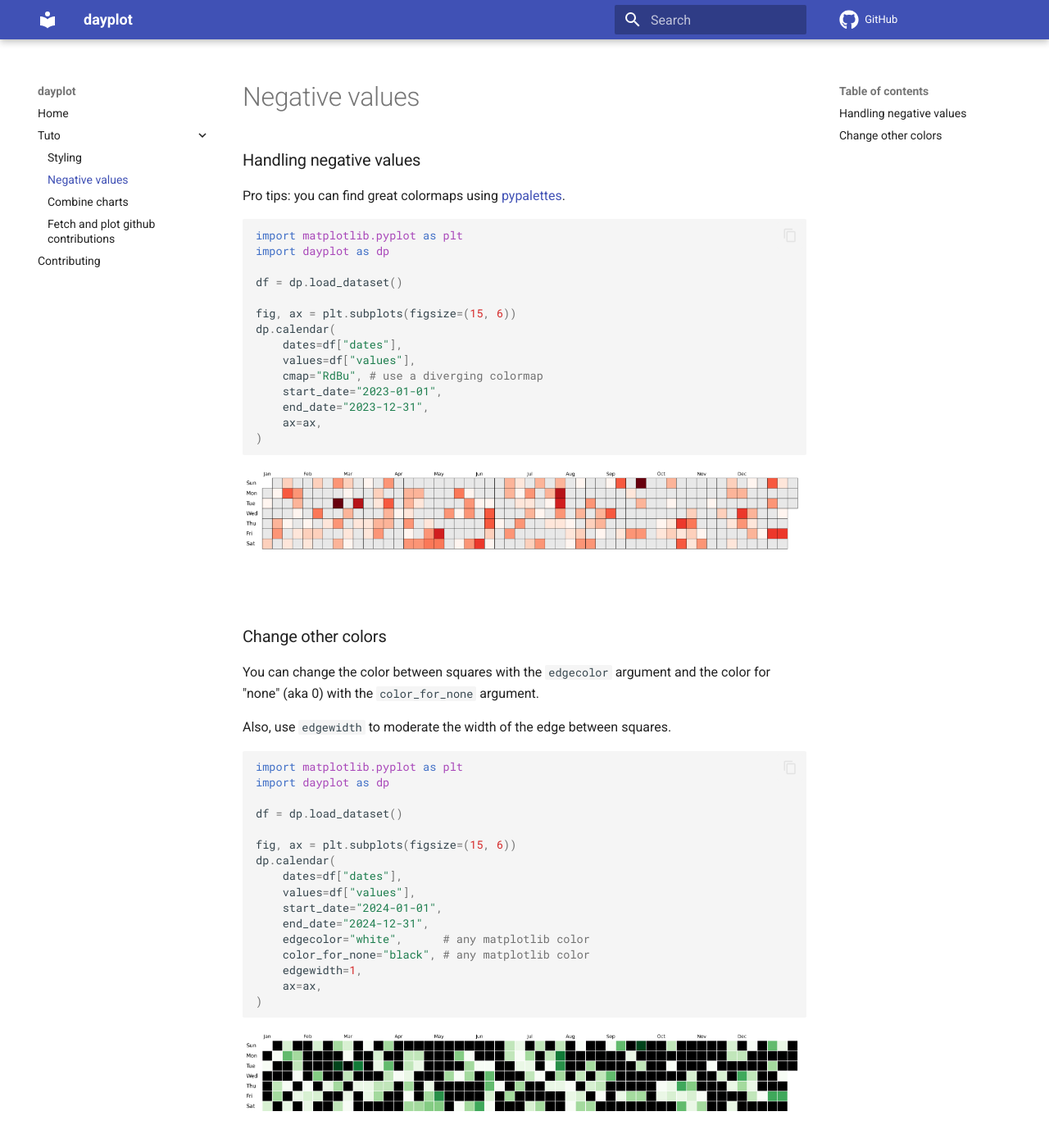
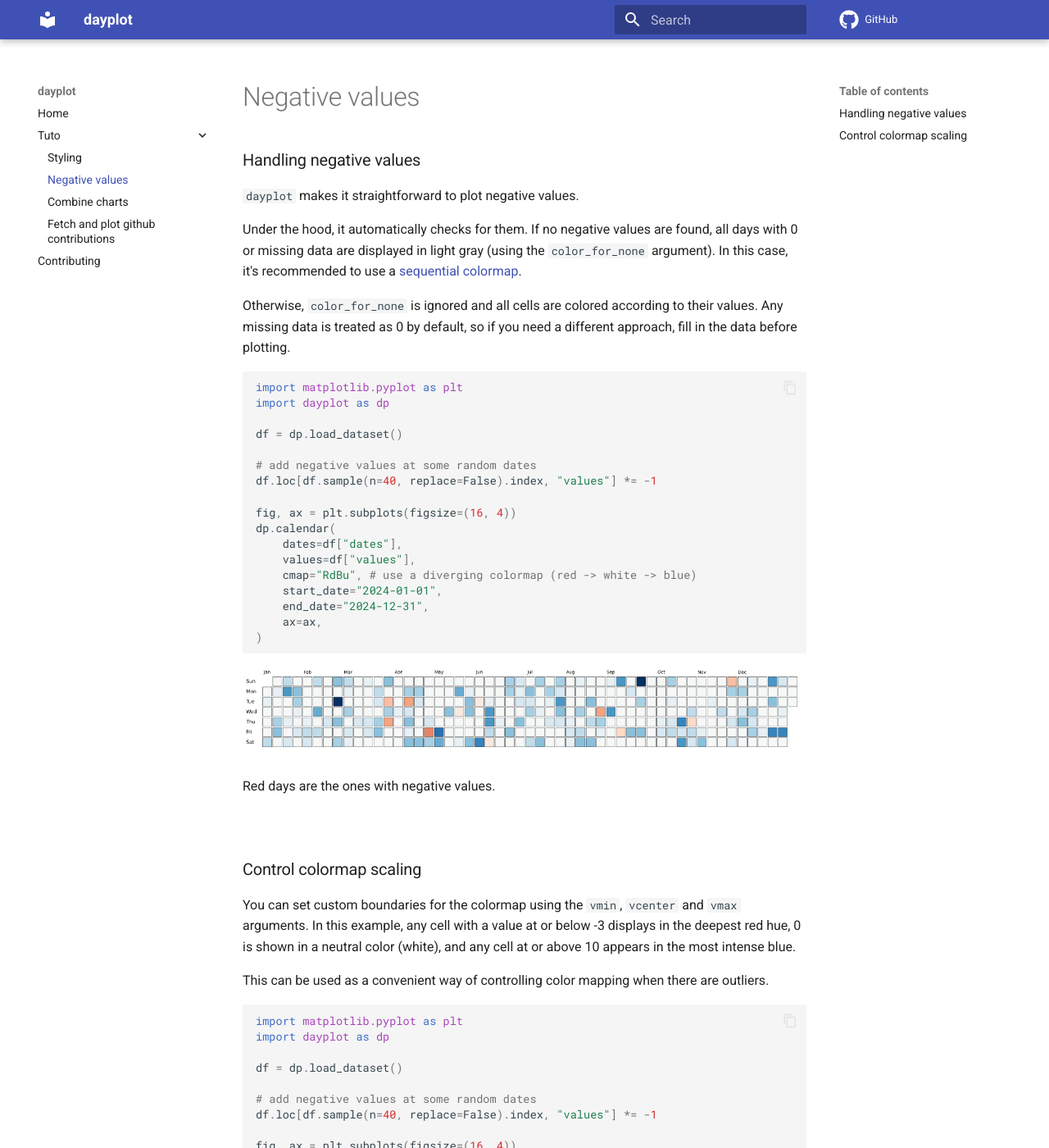
Before and after one commit to y-sunflower/dayplot, an MkDocs documentation site: the page built from docs/tuto/negative-values.md, in a window 1280 px wide and 1400 px high. Shown: the whole window at 82% size. Built offline with MkDocs 1.6.1 and Material for MkDocs 9.7.7, drawn with Linux system fonts in a browser that asks for light colours; comment, search, counter and statistics services are not loaded; some of the changed text lies outside the part shown.

````diff
--- a/docs/tuto/negative-values.md
+++ b/docs/tuto/negative-values.md
@@ -1,6 +1,10 @@
 ### Handling negative values
 
-Pro tips: you can find great colormaps using [pypalettes](https://python-graph-gallery.com/color-palette-finder/){target=\_blank}.
+`dayplot` makes it straightforward to plot negative values.
+
+Under the hood, it automatically checks for them. If no negative values are found, all days with 0 or missing data are displayed in light gray (using the `color_for_none` argument). In this case, it's recommended to use a [sequential colormap](https://matplotlib.org/stable/users/explain/colors/colormaps.html#sequential){target=\_blank}.
+
+Otherwise, `color_for_none` is ignored and all cells are colored according to their values. Any missing data is treated as 0 by default, so if you need a different approach, fill in the data before plotting.
 
 ```py
 import matplotlib.pyplot as plt
@@ -8,26 +12,31 @@
 
 df = dp.load_dataset()
 
-fig, ax = plt.subplots(figsize=(15, 6))
+# add negative values at some random dates
+df.loc[df.sample(n=40, replace=False).index, "values"] *= -1
+
+fig, ax = plt.subplots(figsize=(16, 4))
 dp.calendar(
     dates=df["dates"],
     values=df["values"],
-    cmap="RdBu", # use a diverging colormap
-    start_date="2023-01-01",
-    end_date="2023-12-31",
+    cmap="RdBu", # use a diverging colormap (red -> white -> blue)
+    start_date="2024-01-01",
+    end_date="2024-12-31",
     ax=ax,
 )
 ```
 
-![](../img/cmap.png)
+![](../img/negative-values-1.png)
+
+Red days are the ones with negative values.
 
 <br>
 
-### Change other colors
+### Control colormap scaling
 
-You can change the color between squares with the `edgecolor` argument and the color for "none" (aka 0) with the `color_for_none` argument.
+You can set custom boundaries for the colormap using the `vmin`, `vcenter` and `vmax` arguments. In this example, any cell with a value at or below -3 displays in the deepest red hue, 0 is shown in a neutral color (white), and any cell at or above 10 appears in the most intense blue.
 
-Also, use `edgewidth` to moderate the width of the edge between squares.
+This can be used as a convenient way of controlling color mapping when there are outliers.
 
 ```py
 import matplotlib.pyplot as plt
@@ -35,19 +44,23 @@
 
 df = dp.load_dataset()
 
-fig, ax = plt.subplots(figsize=(15, 6))
+# add negative values at some random dates
+df.loc[df.sample(n=40, replace=False).index, "values"] *= -1
+
+fig, ax = plt.subplots(figsize=(16, 4))
 dp.calendar(
     dates=df["dates"],
     values=df["values"],
+    cmap="RdBu", # use a diverging colormap (red -> white -> blue)
     start_date="2024-01-01",
     end_date="2024-12-31",
-    edgecolor="white",      # any matplotlib color
-    color_for_none="black", # any matplotlib color
-    edgewidth=1,
+    vmin=-3,
+    vcenter=0,
+    vmax=10,
     ax=ax,
 )
 ```
 
-![](../img/colors.png)
+![](../img/negative-values-2.png)
 
 <br><br>
````
Also changed, not shown: docs/img/make.py (+26 -6 lines), docs/index.md (+1 -0 lines), docs/img/cmap.png, docs/img/colors.png, docs/img/combine-chart-1.png, docs/img/combine-chart-2.png, docs/img/dark.png, docs/img/github.png, docs/img/negative-values-1.png, docs/img/negative-values-2.png (added), docs/img/quickstart.png, docs/img/text.png, 2 other files.
